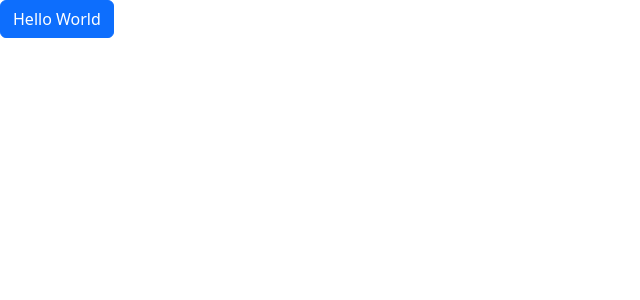
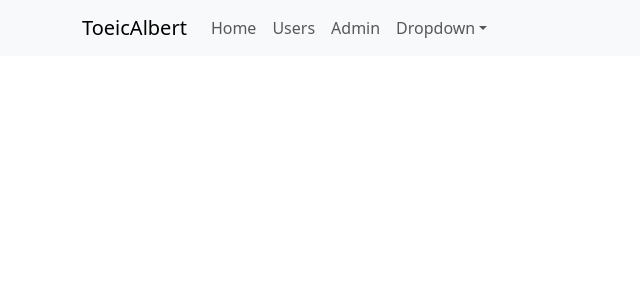
Before and after one commit to AlbertBui010/ReactHook, a React (Create React App) app in the folder Chapter2/base-react-redux/: page / in a window 1280 px wide. Shown: the top 300 px of the page, without its empty margins (0-640 px from the left). Built offline with nearby package versions, Linux system fonts and the light colour scheme.

Commit message:
Test router

```diff
--- a/Chapter2/base-react-redux/src/App.js
+++ b/Chapter2/base-react-redux/src/App.js
@@ -1,11 +1,8 @@
 import './App.scss';
+import Header from './components/Header';
 
 const App = () => {
-	return (
-		<div className="app-container">
-			<button className="btn btn-primary">Hello World</button>
-		</div>
-	);
+	return <Header />;
 };
 
 export default App;
--- /dev/null
+++ b/Chapter2/base-react-redux/src/components/Header.js
@@ -0,0 +1,39 @@
+import Container from 'react-bootstrap/Container';
+import Nav from 'react-bootstrap/Nav';
+import Navbar from 'react-bootstrap/Navbar';
+import NavDropdown from 'react-bootstrap/NavDropdown';
+import { Link } from 'react-router-dom';
+
+function Header() {
+	return (
+		<Navbar expand="lg" className="bg-body-tertiary">
+			<Container>
+				<Navbar.Brand to="#home">ToeicAlbert</Navbar.Brand>
+				<Navbar.Toggle aria-controls="basic-navbar-nav" />
+				<Navbar.Collapse id="basic-navbar-nav">
+					<Nav className="me-auto">
+						<Link to="/" className="nav-link">
+							Home
+						</Link>
+						<Link to="/users" className="nav-link">
+							Users
+						</Link>
+						<Link to="/admin" className="nav-link">
+							Admin
+						</Link>
+
+						<NavDropdown title="Dropdown" id="basic-nav-dropdown">
+							<NavDropdown.Item to="#action/3.1">Action</NavDropdown.Item>
+							<NavDropdown.Item to="#action/3.2">Another action</NavDropdown.Item>
+							<NavDropdown.Item to="#action/3.3">Something</NavDropdown.Item>
+							<NavDropdown.Divider />
+							<NavDropdown.Item to="#action/3.4">Separated link</NavDropdown.Item>
+						</NavDropdown>
+					</Nav>
+				</Navbar.Collapse>
+			</Container>
+		</Navbar>
+	);
+}
+
+export default Header;
--- a/Chapter2/base-react-redux/src/index.js
+++ b/Chapter2/base-react-redux/src/index.js
@@ -5,17 +5,22 @@
 import { Provider } from 'react-redux';
 import store from './redux/store';
 
-// Import to use boostraps
+// Import to use bootstrap
 import 'bootstrap/dist/css/bootstrap.min.css';
 
 // Import to use sass
 import './App.scss';
+import { BrowserRouter, Route, Routes } from 'react-router-dom';
 
 const root = ReactDOM.createRoot(document.getElementById('root'));
 root.render(
 	<Provider store={store}>
 		<React.StrictMode>
-			<App />
+			<BrowserRouter>
+				<Routes>
+					<Route path="/" element={<App />} />
+				</Routes>
+			</BrowserRouter>
 		</React.StrictMode>
 	</Provider>,
 );
```
